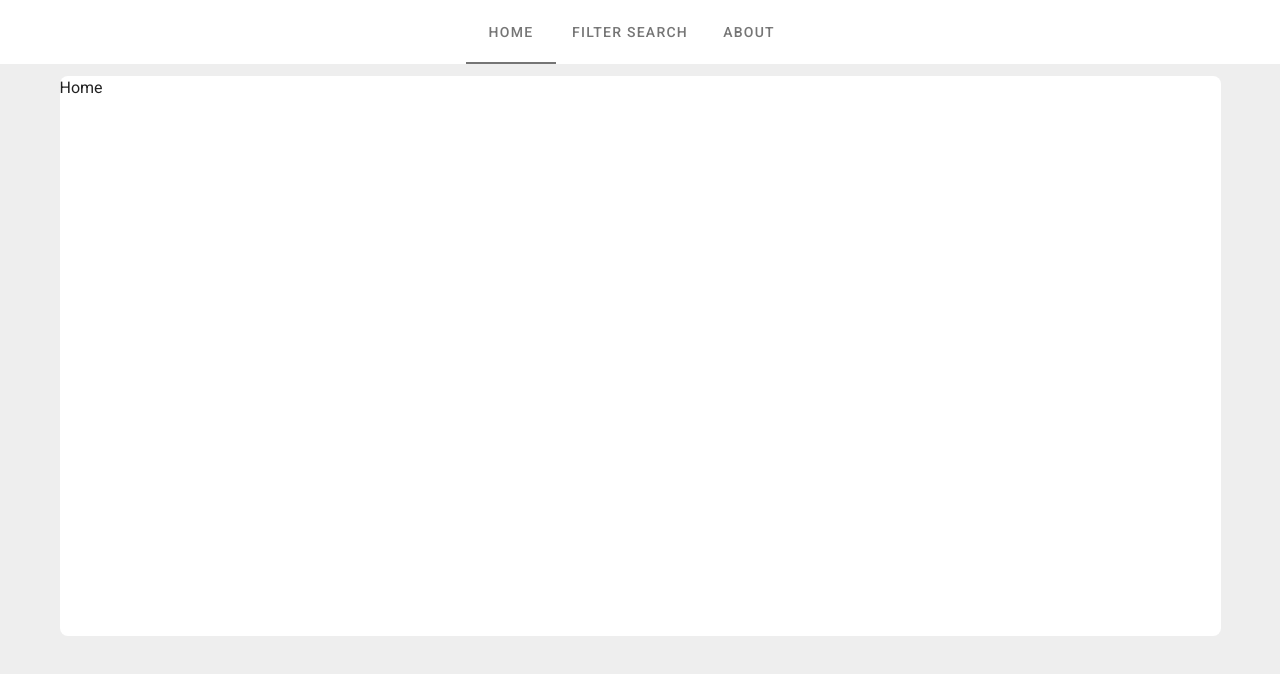
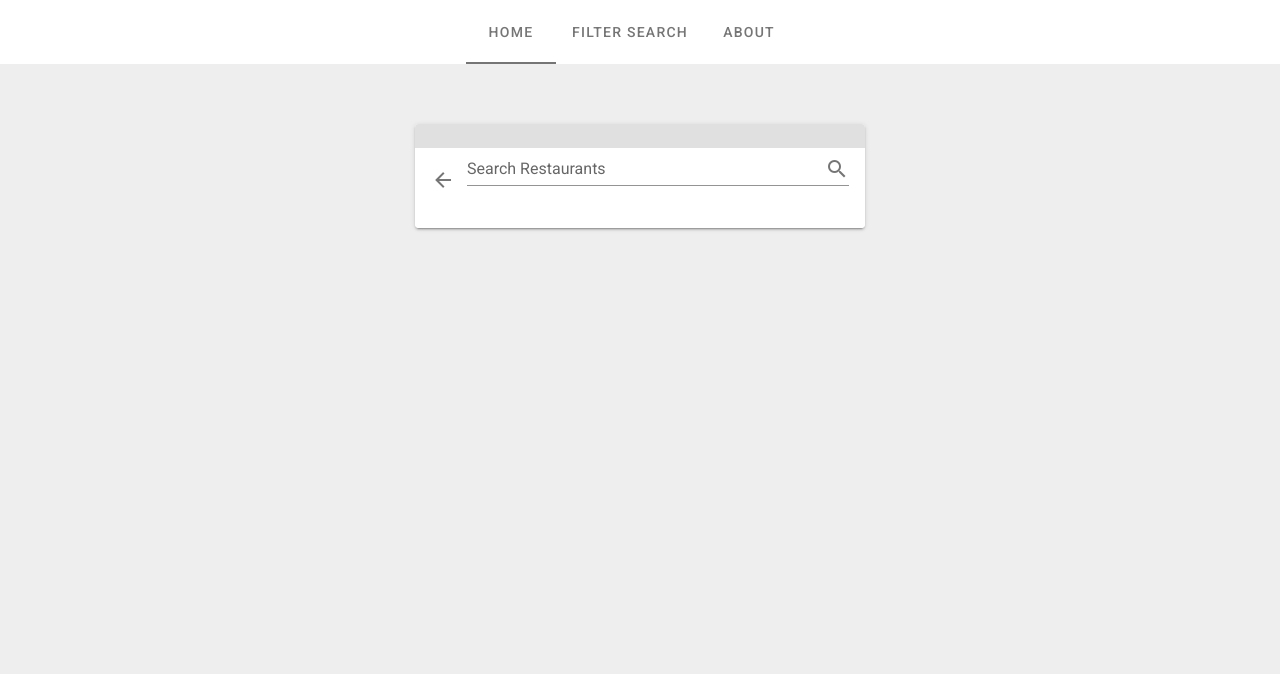
Before and after one commit to codefest-aces/restaurant_app, a Vue app in the folder reasturant_app/: page /#/ in a window 1280 px wide. Shown: the top 674 px of the page. Built offline with nearby package versions, Linux system fonts and the light colour scheme.

Commit message:
Added searching to Home Page

```diff
--- a/reasturant_app/src/views/Home.vue
+++ b/reasturant_app/src/views/Home.vue
@@ -10,13 +10,67 @@
             cols="12"
             sm="12"
           >
-            <v-sheet
-              min-height="70vh"
-              rounded="lg"
-            >
+
               <!--  -->
-              Home
-            </v-sheet>
+
+              <v-card
+    class="mx-auto mt-12"
+    max-width="450"
+  >
+    <v-system-bar></v-system-bar>
+
+    <v-toolbar
+      flat
+      color="transparent"
+    >
+      <v-btn icon>
+        <v-icon>mdi-arrow-left</v-icon>
+      </v-btn>
+
+      <v-text-field
+        v-model="search"
+        append-icon="mdi-magnify"
+        label="Search Restaurants"
+        single-line
+      ></v-text-field>
+    </v-toolbar>
+
+    <v-card-text class="py-0">
+      <v-chip
+        v-for="(keyword, i) in keywords"
+        :key="i"
+        class="mr-2"
+      >
+        {{ keyword }}
+      </v-chip>
+    </v-card-text>
+
+    <v-list three-line>
+      <v-list-item
+        v-for="(item, i) in searching"
+        :key="i"
+        ripple
+        @click="() => {}"
+      >
+        <v-img
+          :src="item.image"
+          class="mr-4"
+          max-width="64"
+          min-width="64"
+        ></v-img>
+
+        <v-list-item-content>
+          <span
+            class="text-uppercase font-weight-regular text-caption"
+            v-text="item.category"
+          ></span>
+
+          <div v-text="item.title"></div>
+        </v-list-item-content>
+      </v-list-item>
+    </v-list>
+  </v-card>
+
           </v-col>
 
         </v-row>
@@ -26,9 +80,68 @@
 </template>
 
 <script>
+
   export default {
     data: () => ({
+      items: [
+        {
 
+          title: 'Chens Garden',
+          category: 'Chinese',
+          keyword: 'Drinks',
+
+        },
+        {
+
+          title: 'Eat Italian',
+          category: 'Italian',
+          keyword: 'Phones',
+        },
+        {
+
+          title: 'Tonys Pizza',
+          category: 'Pizza',
+          keyword: 'Social',
+        },
+        {
+
+          title: 'Misaki Sushi',
+          category: 'Japanese',
+          keyword: 'Military',
+        },
+        {
+
+          title: 'McDonalds',
+          category: 'Fast Food',
+          keyword: 'Social',
+        },
+      ],
+      search: '',
     }),
+
+    computed: {
+      keywords () {
+        if (!this.search) return []
+
+        const keywords = []
+
+        for (const search of this.searching) {
+          keywords.push(search.keyword)
+        }
+
+        return keywords
+      },
+      searching () {
+        if (!this.search) return []
+
+        const search = this.search.toLowerCase()
+
+        return this.items.filter(item => {
+          const text = item.title.toLowerCase()
+
+          return text.indexOf(search) > -1
+        })
+      },
+    },
   }
 </script>
```
